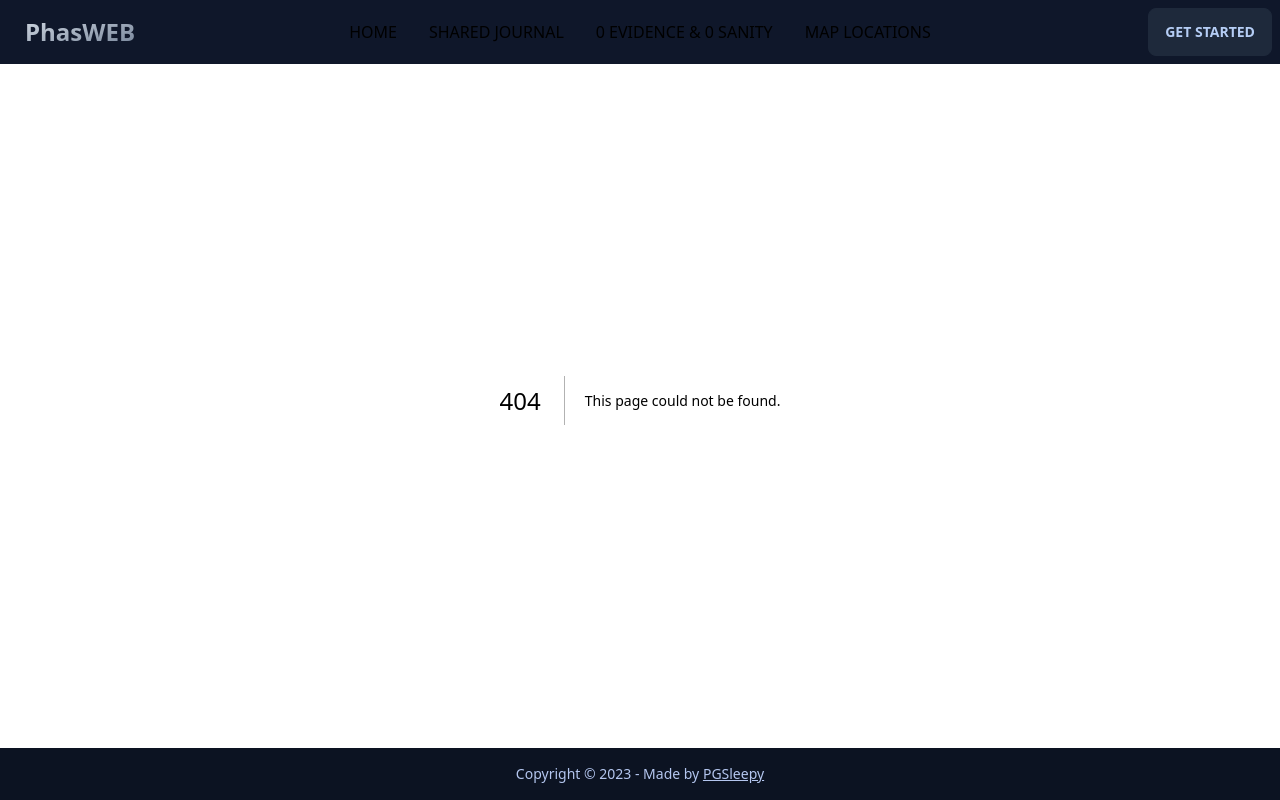
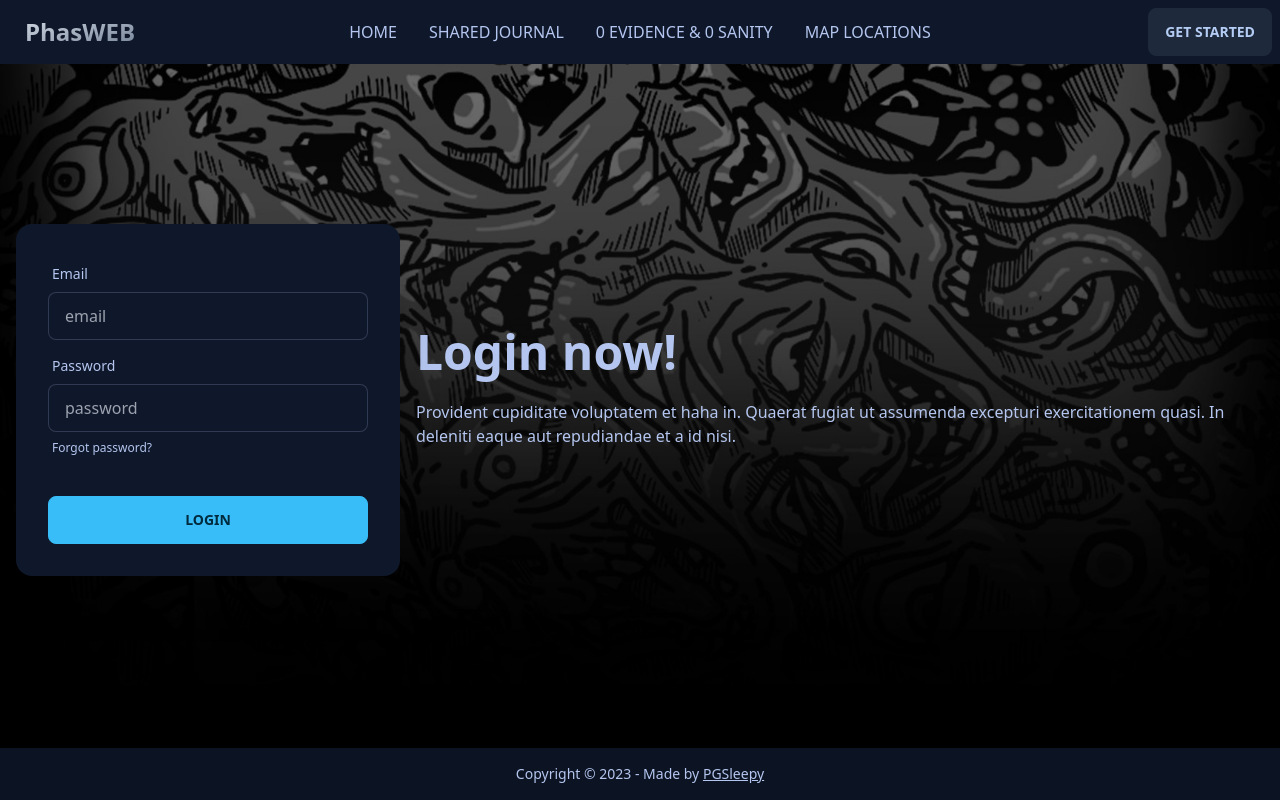
Before and after one commit to pgsleepy/PhasWEB, a Next.js app in the folder phasweb-next/: page /login in a window 1280 px wide. Before the commit this address had no page. Built offline with nearby package versions, Linux system fonts and the light colour scheme.

Commit message:
Page preparation for the cards

```diff
--- a/phasweb-next/src/pages/_document.tsx
+++ b/phasweb-next/src/pages/_document.tsx
@@ -6,7 +6,7 @@ export default function Document() {
   return (
     <Html lang="en">
       <Head />
-      <body>
+      <body className="z-0">
         <NavBar />
         <Main />
         <NextScript />
--- a/phasweb-next/src/pages/index.tsx
+++ b/phasweb-next/src/pages/index.tsx
@@ -10,7 +10,9 @@ export default function Home() {
         <div className="hero-overlay bg-opacity-60"></div>
         <div className="hero-content text-center text-neutral-content">
           <div className="max-w-md">
-            <h1 className="mb-5 text-5xl font-bold">PhasWEB</h1>
+            <h1 className="mb-5 text-5xl font-bold bg-gradient-to-r from-slate-300 to-slate-500 bg-clip-text text-transparent">
+              PhasWEB
+            </h1>
             <span className="mb-5">
               <b>THE</b> Phasmophobia utility that you've been waiting for!
               <br />
--- /dev/null
+++ b/phasweb-next/src/pages/login.tsx
@@ -0,0 +1,55 @@
+export default function sharedevidence() {
+  return (
+    <>
+      <div
+        className="hero min-h-screen bg-base-200"
+        style={{
+          backgroundImage: `url("/images/bg.jpg")`,
+        }}
+      >
+        <div className="hero-content flex-col lg:flex-row-reverse">
+          <div className="text-center lg:text-left">
+            <h1 className="text-5xl font-bold">Login now!</h1>
+            <p className="py-6">
+              Provident cupiditate voluptatem et haha in. Quaerat fugiat ut
+              assumenda excepturi exercitationem quasi. In deleniti eaque aut
+              repudiandae et a id nisi.
+            </p>
+          </div>
+          <div className="card flex-shrink-0 w-full max-w-sm shadow-2xl bg-base-100">
+            <div className="card-body">
+              <div className="form-control">
+                <label className="label">
+                  <span className="label-text">Email</span>
+                </label>
+                <input
+                  type="text"
+                  placeholder="email"
+                  className="input input-bordered"
+                />
+              </div>
+              <div className="form-control">
+                <label className="label">
+                  <span className="label-text">Password</span>
+                </label>
+                <input
+                  type="text"
+                  placeholder="password"
+                  className="input input-bordered"
+                />
+                <label className="label">
+                  <a href="#" className="label-text-alt link link-hover">
+                    Forgot password?
+                  </a>
+                </label>
+              </div>
+              <div className="form-control mt-6">
+                <button className="btn btn-primary">Login</button>
+              </div>
+            </div>
+          </div>
+        </div>
+      </div>
+    </>
+  );
+}
--- a/phasweb-next/src/pages/shared-evidence.tsx
+++ b/phasweb-next/src/pages/shared-evidence.tsx
@@ -1,9 +1,18 @@
-import NavBar from "@/Components/NavBar";
+import EvidenceCard from "@/Components/Evidence";
+import GhostsCard from "@/Components/GhostsCard";
 
 export default function sharedevidence() {
   return (
     <>
-      <div className="container">Joehoe!</div>
+      <div className="flex h-screen">
+        <div className="hero-overlay bg-opacity-60 absolute"></div>
+        <div className="m-auto mr-5 flex-row gap-4 ">
+          <EvidenceCard />
+        </div>
+        <div className="m-auto ml-5 flex-row gap-4">
+          <GhostsCard />
+        </div>
+      </div>
     </>
   );
 }
```
